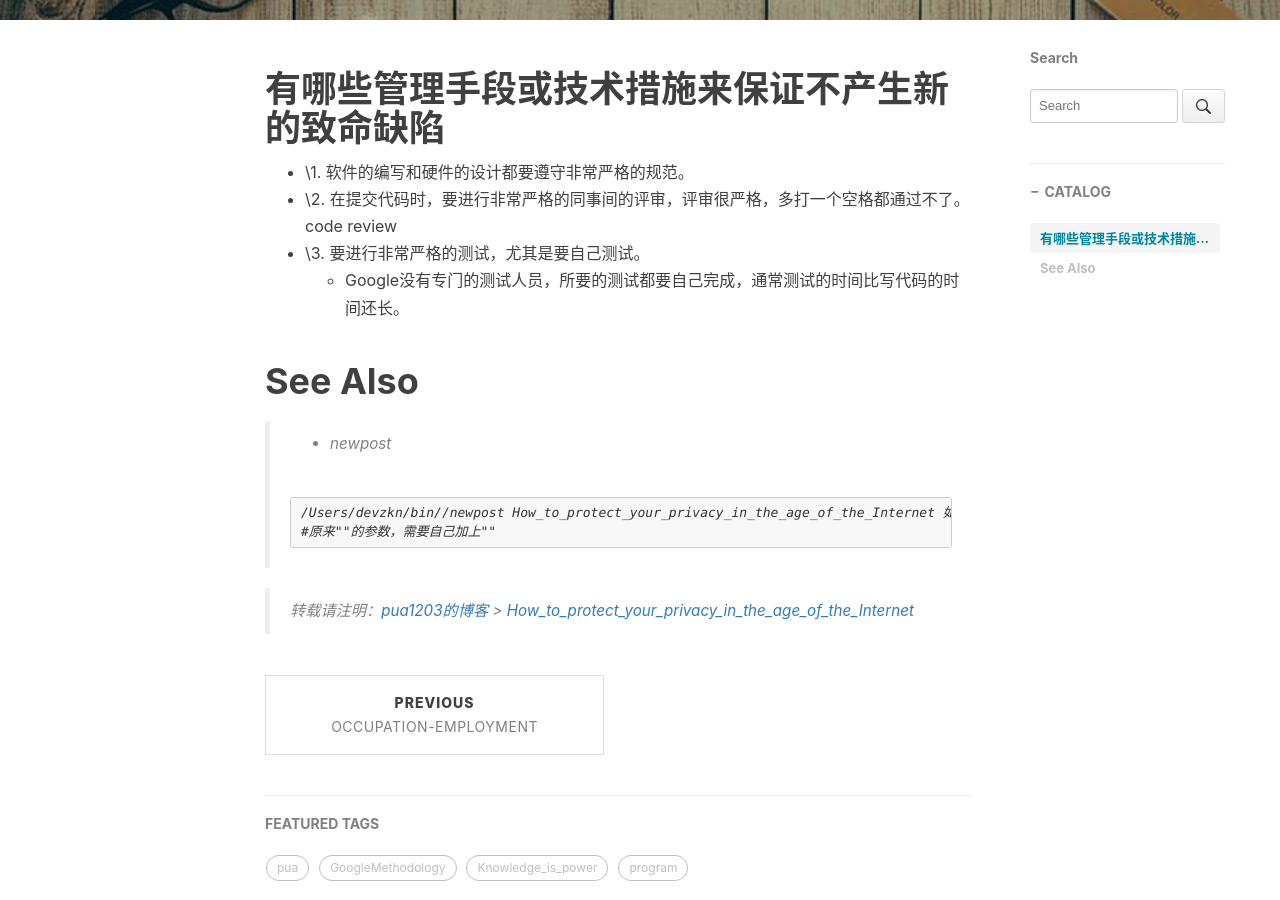
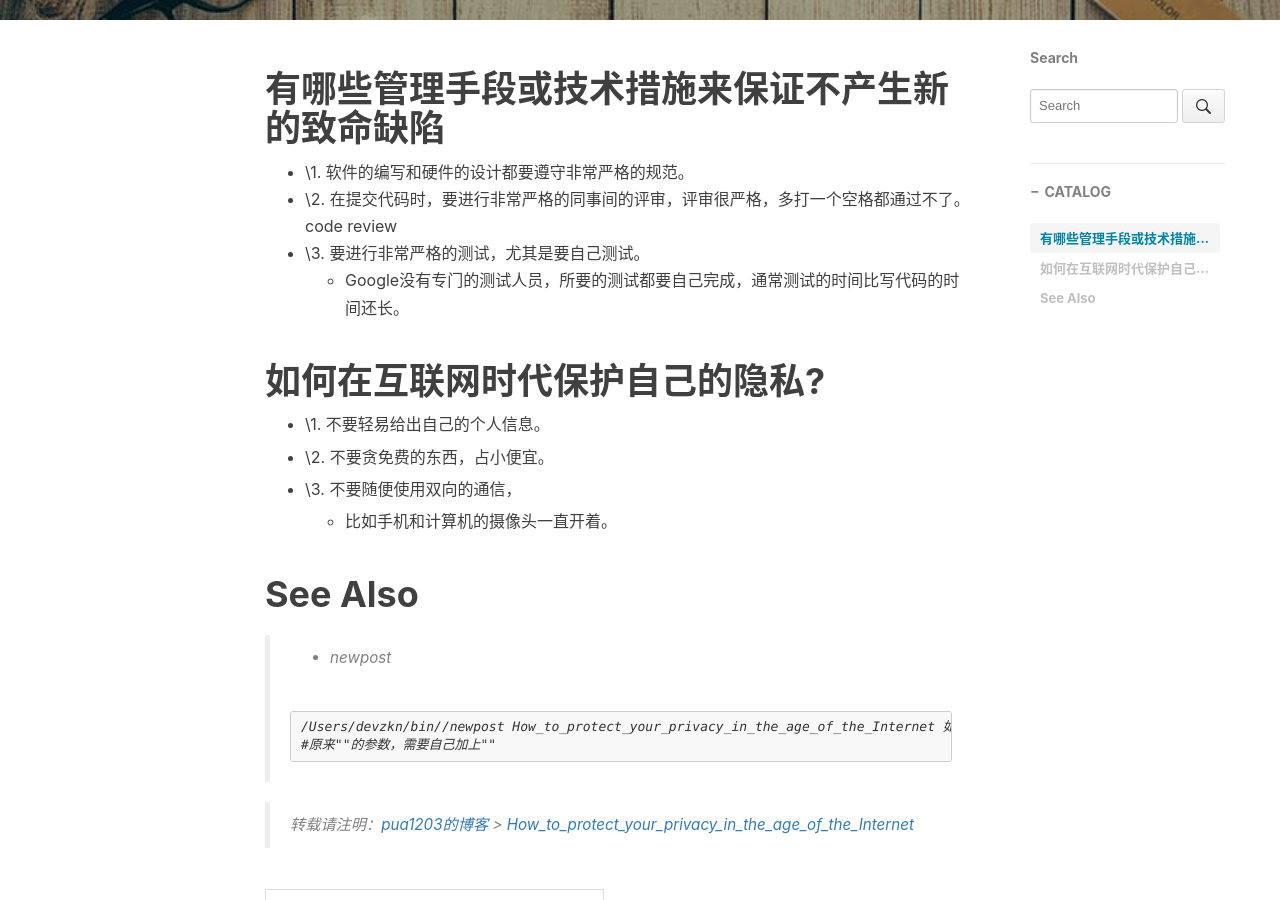
Before and after one commit to pua1203/pua1203.github.io, a Jekyll site: the page built from _posts/GoogleMethodology/2018-09-29-How_to_protect_your_privacy_in_the_age_of_the_Internet.md, in a window 1280 px wide and 900 px high, scrolled down 587 px. Built offline with Jekyll 4.4.1, drawn with Linux system fonts in a browser that asks for light colours; nearby versions of some CDN libraries; comment, search, counter and statistics services are not loaded.

Commit message:
不要随便使用双向的通信，

```diff
--- a/_posts/GoogleMethodology/2018-09-29-How_to_protect_your_privacy_in_the_age_of_the_Internet.md
+++ b/_posts/GoogleMethodology/2018-09-29-How_to_protect_your_privacy_in_the_age_of_the_Internet.md
@@ -22,6 +22,17 @@ subtitle: 如何在互联网时代保护自己的隐私\谷歌或者其他著名
 * \3. 要进行非常严格的测试，尤其是要自己测试。
   * Google没有专门的测试人员，所要的测试都要自己完成，通常测试的时间比写代码的时间还长。
 
+# 如何在互联网时代保护自己的隐私?
+
+
+
+* \1. 不要轻易给出自己的个人信息。
+
+* \2. 不要贪免费的东西，占小便宜。
+
+* \3. 不要随便使用双向的通信，
+  * 比如手机和计算机的摄像头一直开着。
+
 
 
 # See Also
```
